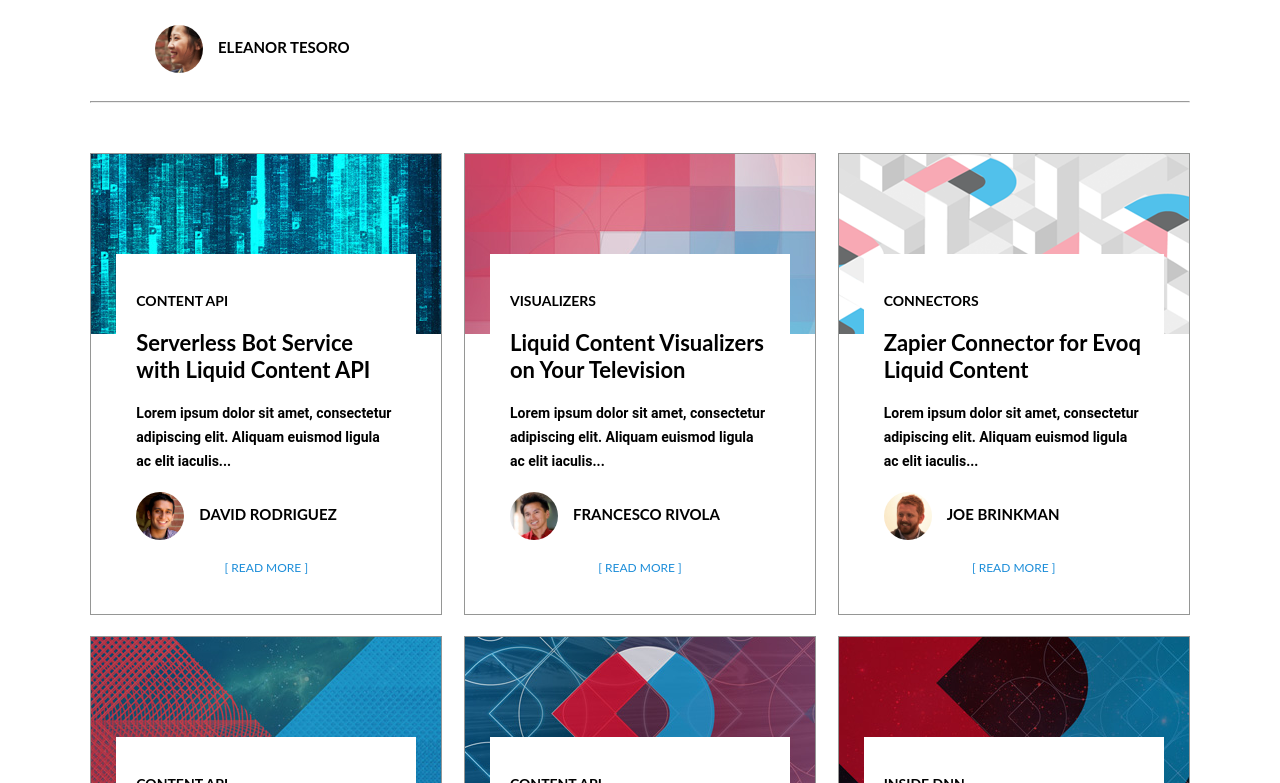
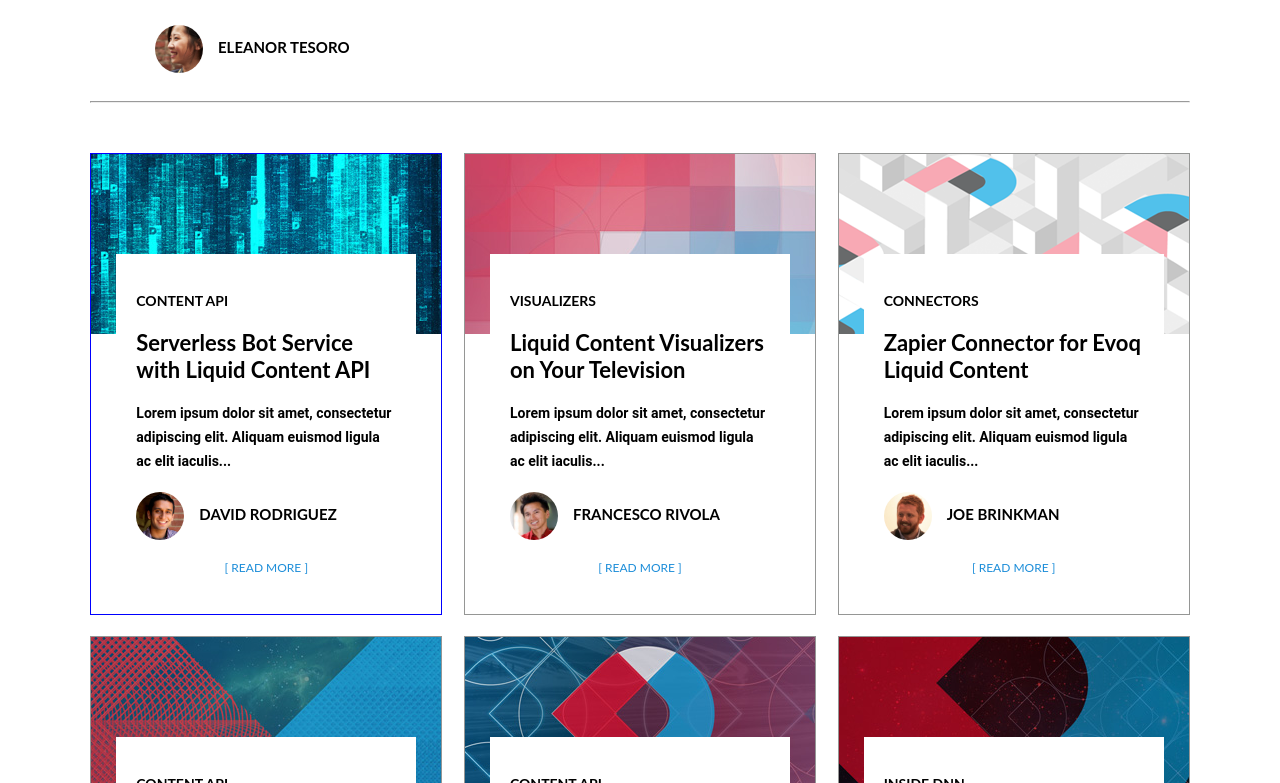
Before and after one commit to robotecture/Product-Blog, a plain HTML site: page index.html in a window 1280 px wide. In both pictures the pointer is over the element 266 px from the left and 825 px from the top of the page. Shown: the part 442-1225 px from the top of the page. Drawn offline with nearby package versions, Linux system fonts and the light colour scheme.

Commit message:
Add files via upload

```diff
--- a/css/style.css
+++ b/css/style.css
@@ -215,6 +215,7 @@ main {
   height: 460px;
   border: 1px solid #959695;
   background color: white;
+  transition: all 0.5s ease;
 }
 
 .card-banner {
@@ -235,6 +236,11 @@ main {
   color: #1e8ed9;
   text-align: center;
   text-decoration: none;
+}
+
+.card:hover {
+  border: 1px solid blue;
+  cursor: pointer;
 }
 
 .card-content {
```
